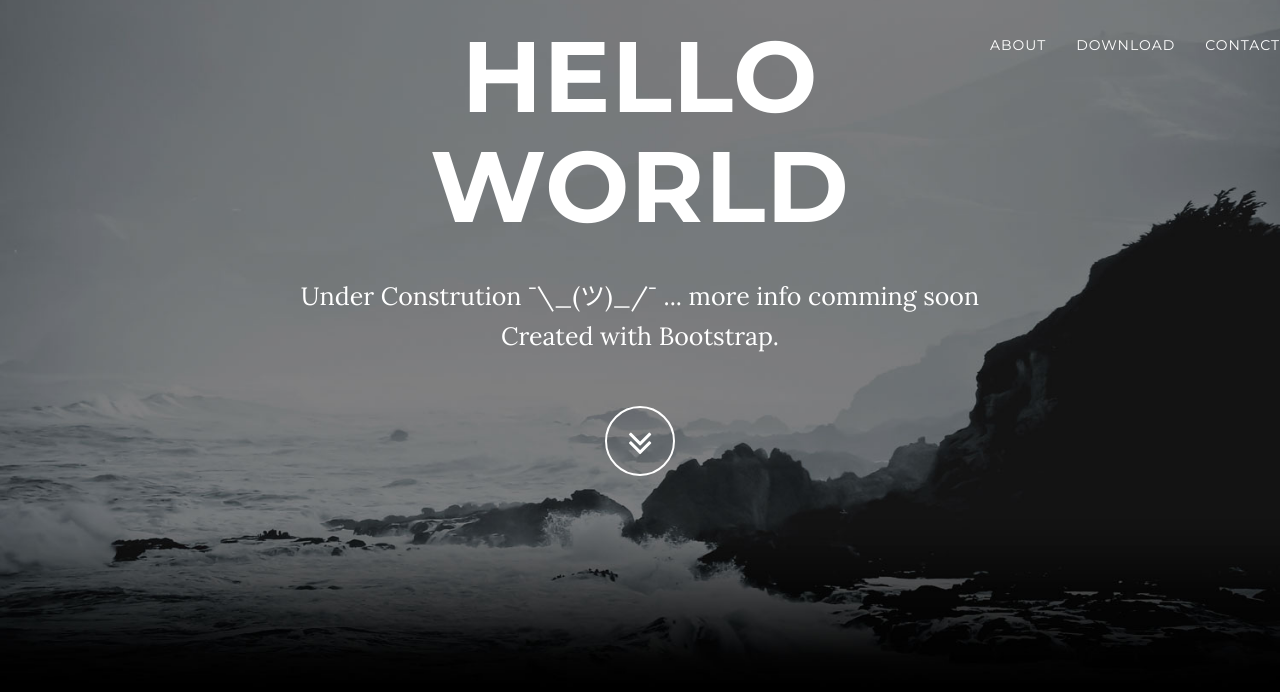
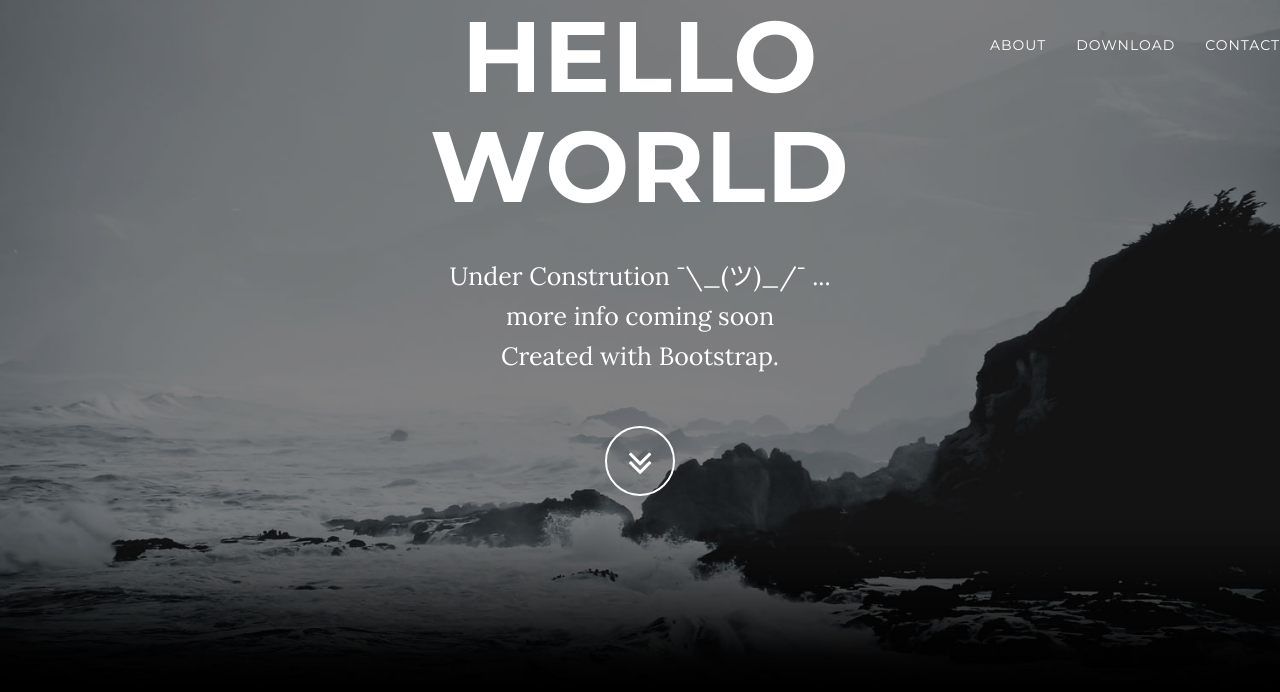
Before and after one commit to MardenB/MardenB.github.io, a Jekyll site: the page built from index.html, in a window 1280 px wide and 900 px high, scrolled down 202 px. Shown: the top 692 px of the window. Built offline with Jekyll 4.4.1, drawn with Linux system fonts in a browser that asks for light colours; some of the changed text lies outside the part shown.

Commit message:
Fixing a Typo

```diff
--- a/_includes/about.html
+++ b/_includes/about.html
@@ -4,7 +4,7 @@
             <div class="col-lg-8 col-lg-offset-2">
                 <h2>About Me</h2>
                 <p>I'm a Rubyist working for Ericsson.</p>
-                <p>More information comming soon.</p>
+                <p>More information coming soon.</p>
             </div>
         </div>
     </section>
--- a/_includes/header.html
+++ b/_includes/header.html
@@ -5,7 +5,7 @@
                 <div class="row">
                     <div class="col-md-8 col-md-offset-2">
                         <h1 class="brand-heading">Hello World</h1>
-                        <p class="intro-text">Under Constrution ¯\_(&#12484;)_/¯ ... more info comming soon <br>Created with Bootstrap.</p>
+                        <p class="intro-text">Under Constrution ¯\_(&#12484;)_/¯ ... <br> more info coming soon <br>Created with Bootstrap.</p>
                         <a href="#about" class="btn btn-circle page-scroll">
                             <i class="fa fa-angle-double-down animated"></i>
                         </a>
```
